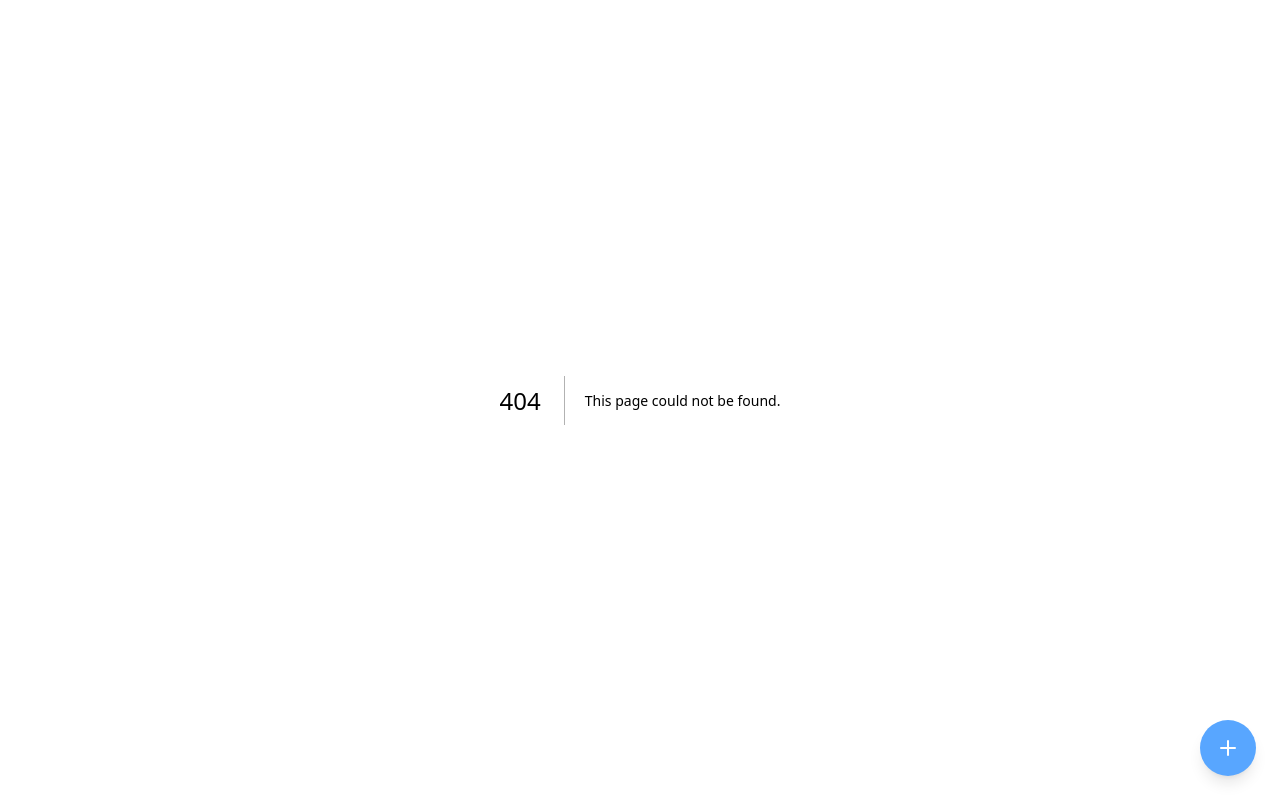
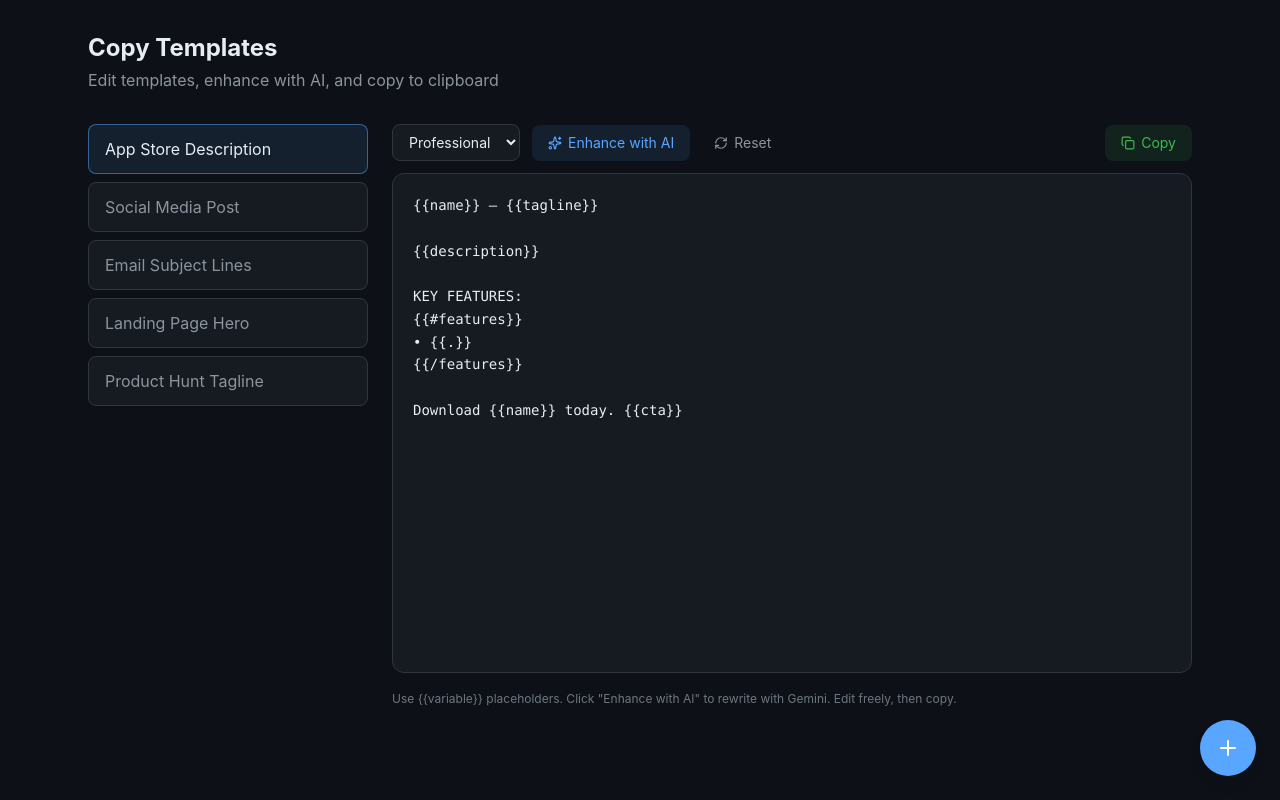
Before and after one commit to molty-assistant/second-brain, a Next.js app: page /marketing/templates in a window 1280 px wide. Before the commit this address had no page. Built offline with nearby package versions, Linux system fonts and the light colour scheme.

Commit message:
feat: add /marketing/templates — editable copy templates with AI enhancement
- 5 templates: App Store, Social Post, Email Subject, Landing Hero, Product Hunt
- Inline AI enhancement via Gemini (4 tones)
- Copy to clipboard
- Reset to original template

```diff
--- /dev/null
+++ b/src/app/marketing/templates/page.tsx
@@ -0,0 +1,192 @@
+'use client';
+
+import { useState } from 'react';
+import { Copy, Sparkles, RefreshCw, Check } from 'lucide-react';
+
+const TEMPLATES = {
+  'app-store-description': {
+    label: 'App Store Description',
+    template: `{{name}} — {{tagline}}
+
+{{description}}
+
+KEY FEATURES:
+{{#features}}
+• {{.}}
+{{/features}}
+
+Download {{name}} today. {{cta}}`,
+  },
+  'social-post': {
+    label: 'Social Media Post',
+    template: `🚀 Introducing {{name}}!
+
+{{tagline}}
+
+{{highlight}}
+
+Try it free → {{url}}
+
+{{#hashtags}}#{{.}} {{/hashtags}}`,
+  },
+  'email-subject': {
+    label: 'Email Subject Lines',
+    template: `Option 1: {{name}}: {{benefit1}}
+Option 2: Stop {{pain_point}} — Try {{name}}
+Option 3: {{social_proof}} love {{name}}. Here's why.`,
+  },
+  'landing-hero': {
+    label: 'Landing Page Hero',
+    template: `# {{headline}}
+
+{{subheadline}}
+
+[{{cta_button}}]
+
+✓ {{trust1}}  ✓ {{trust2}}  ✓ {{trust3}}`,
+  },
+  'product-hunt': {
+    label: 'Product Hunt Tagline',
+    template: `{{name}} — {{one_liner}}
+
+{{description}}
+
+🔑 {{differentiator}}
+
+Made with ❤️ by {{maker}}`,
+  },
+};
+
+type Tone = 'professional' | 'casual' | 'bold' | 'minimal';
+
+export default function TemplatesPage() {
+  const [selectedTemplate, setSelectedTemplate] = useState('app-store-description');
+  const [editedContent, setEditedContent] = useState(TEMPLATES['app-store-description'].template);
+  const [tone, setTone] = useState<Tone>('professional');
+  const [enhancing, setEnhancing] = useState(false);
+  const [copied, setCopied] = useState(false);
+
+  function selectTemplate(key: string) {
+    setSelectedTemplate(key);
+    setEditedContent(TEMPLATES[key as keyof typeof TEMPLATES].template);
+  }
+
+  async function enhanceContent() {
+    setEnhancing(true);
+    try {
+      const res = await fetch('/api/enhance-copy', {
+        method: 'POST',
+        headers: { 'Content-Type': 'application/json' },
+        body: JSON.stringify({ text: editedContent, tone }),
+      });
+      const data = await res.json();
+      if (data.success) {
+        setEditedContent(data.enhanced);
+      }
+    } catch (err) {
+      console.error('Enhance failed:', err);
+    } finally {
+      setEnhancing(false);
+    }
+  }
+
+  function copyToClipboard() {
+    navigator.clipboard.writeText(editedContent);
+    setCopied(true);
+    setTimeout(() => setCopied(false), 2000);
+  }
+
+  function resetTemplate() {
+    setEditedContent(TEMPLATES[selectedTemplate as keyof typeof TEMPLATES].template);
+  }
+
+  return (
+    <div className="min-h-screen bg-[#0d1117]">
+      <div className="max-w-6xl mx-auto px-6 py-8">
+        {/* Header */}
+        <div className="mb-8">
+          <h1 className="text-2xl font-bold text-[#e6edf3] mb-1">Copy Templates</h1>
+          <p className="text-[#8b949e]">
+            Edit templates, enhance with AI, and copy to clipboard
+          </p>
+        </div>
+
+        <div className="grid md:grid-cols-[280px_1fr] gap-6">
+          {/* Template List */}
+          <div className="space-y-2">
+            {Object.entries(TEMPLATES).map(([key, tmpl]) => (
+              <button
+                key={key}
+                onClick={() => selectTemplate(key)}
+                className={`w-full text-left px-4 py-3 rounded-lg border transition-colors ${
+                  selectedTemplate === key
+                    ? 'bg-[#58a6ff]/10 border-[#58a6ff]/50 text-[#e6edf3]'
+                    : 'bg-[#161b22] border-[#30363d] text-[#8b949e] hover:border-[#58a6ff]/30'
+                }`}
+              >
+                {tmpl.label}
+              </button>
+            ))}
+          </div>
+
+          {/* Editor */}
+          <div>
+            {/* Toolbar */}
+            <div className="flex items-center gap-3 mb-3">
+              <select
+                value={tone}
+                onChange={e => setTone(e.target.value as Tone)}
+                className="bg-[#161b22] border border-[#30363d] rounded-lg px-3 py-2 text-sm text-[#e6edf3] focus:border-[#58a6ff] focus:outline-none"
+              >
+                <option value="professional">Professional</option>
+                <option value="casual">Casual</option>
+                <option value="bold">Bold</option>
+                <option value="minimal">Minimal</option>
+              </select>
+
+              <button
+                onClick={enhanceContent}
+                disabled={enhancing}
+                className="flex items-center gap-1.5 px-4 py-2 bg-[#58a6ff]/10 text-[#58a6ff] rounded-lg text-sm hover:bg-[#58a6ff]/20 transition-colors disabled:opacity-50"
+              >
+                <Sparkles className="w-3.5 h-3.5" />
+                {enhancing ? 'Enhancing...' : 'Enhance with AI'}
+              </button>
+
+              <button
+                onClick={resetTemplate}
+                className="flex items-center gap-1.5 px-3 py-2 text-[#8b949e] hover:text-[#e6edf3] transition-colors text-sm"
+              >
+                <RefreshCw className="w-3.5 h-3.5" />
+                Reset
+              </button>
+
+              <div className="flex-1" />
+
+              <button
+                onClick={copyToClipboard}
+                className="flex items-center gap-1.5 px-4 py-2 bg-[#3fb950]/10 text-[#3fb950] rounded-lg text-sm hover:bg-[#3fb950]/20 transition-colors"
+              >
+                {copied ? <Check className="w-3.5 h-3.5" /> : <Copy className="w-3.5 h-3.5" />}
+                {copied ? 'Copied!' : 'Copy'}
+              </button>
+            </div>
+
+            {/* Text Editor */}
+            <textarea
+              value={editedContent}
+              onChange={e => setEditedContent(e.target.value)}
+              className="w-full h-[500px] bg-[#161b22] border border-[#30363d] rounded-xl p-5 text-[#e6edf3] font-mono text-sm leading-relaxed resize-none focus:border-[#58a6ff] focus:outline-none"
+              placeholder="Edit your template here..."
+            />
+
+            {/* Help */}
+            <p className="mt-3 text-xs text-[#6e7681]">
+              Use {'{{variable}}'} placeholders. Click &quot;Enhance with AI&quot; to rewrite with Gemini. Edit freely, then copy.
+            </p>
+          </div>
+        </div>
+      </div>
+    </div>
+  );
+}
```
